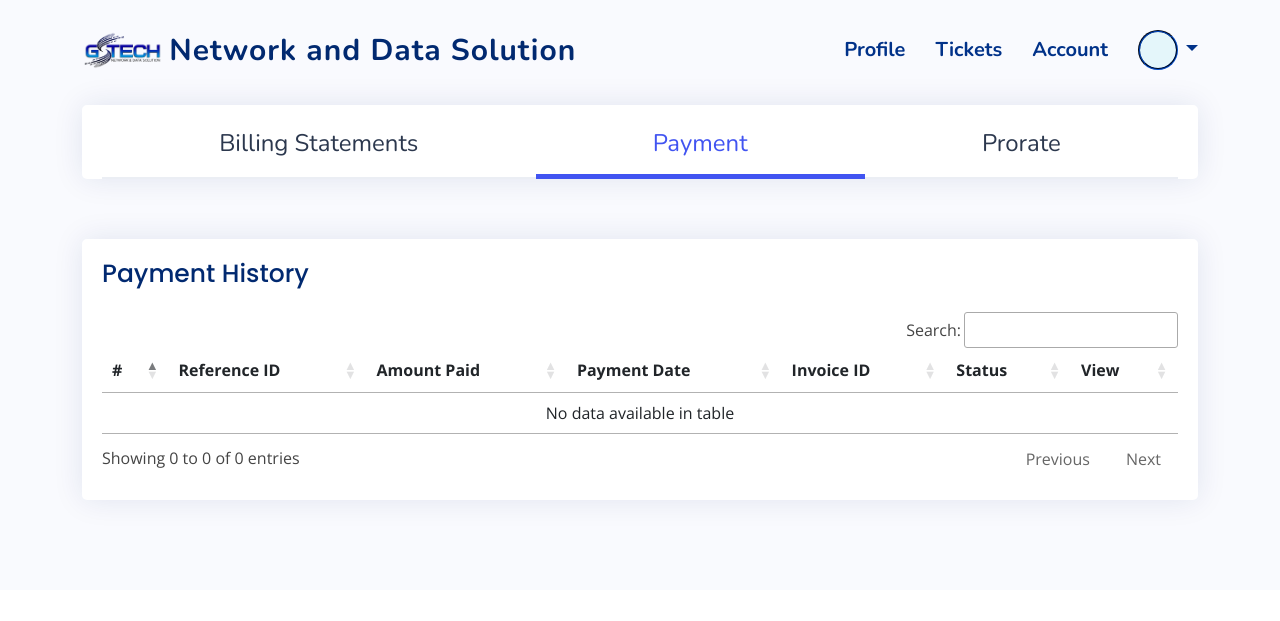
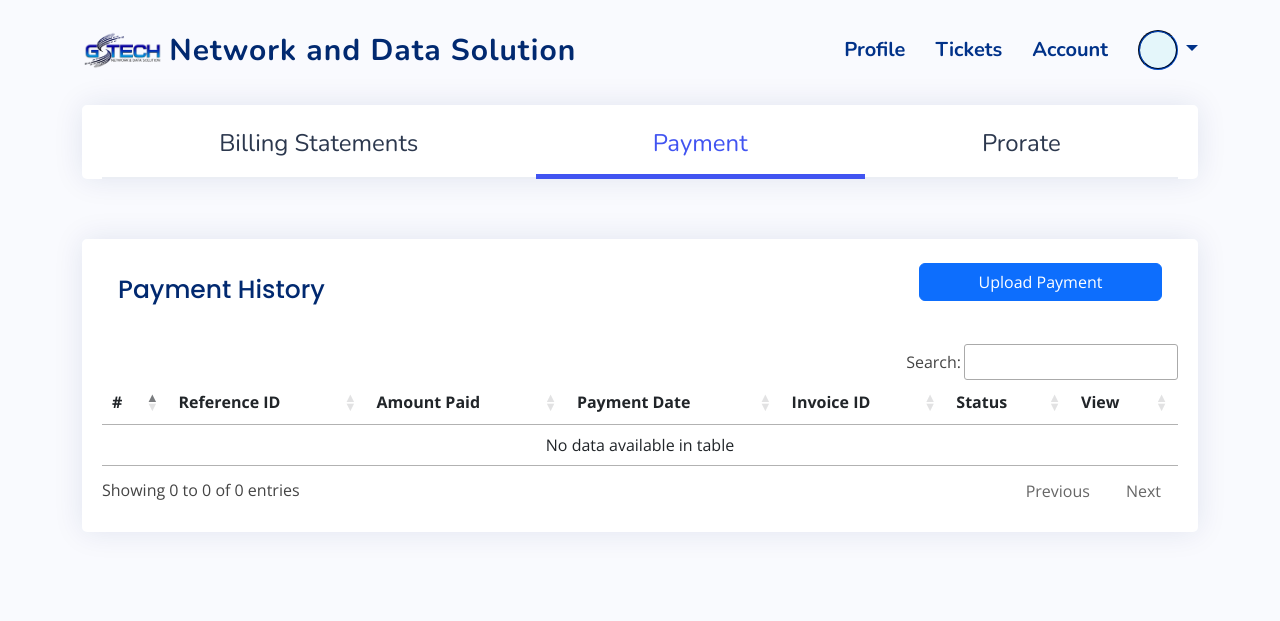
Before and after one commit to jmbnscs/bms-customer, a PHP site: page /public/views/account in a window 1280 px wide, after a click on "Payment". Shown: the top 621 px of the page. Run offline with PHP 8.4, Linux system fonts and the light colour scheme; some libraries are stand-ins or nearby versions.

Commit message:
added upload payment

```diff
--- /dev/null
+++ b/app/includes/upload_payment.php
@@ -0,0 +1,69 @@
+<?php
+    // DB Params
+    $host = 'localhost:3307';
+    $db_name = 'gstech_bms_db';
+    $username = 'root';
+    $password = '';
+    $conn;
+
+    $conn = null;
+
+    try
+    {
+        $conn = new PDO('mysql:host=' .$host. ';dbname=' .$db_name, $username, $password);
+
+        $conn->setAttribute(PDO::ATTR_ERRMODE, PDO::ERRMODE_EXCEPTION);
+    }
+    catch (PDOException $e)
+    {
+        echo 'Connection Error: '.$e->getMessage();
+    }
+
+    if (isset($_POST['upload_submit'])) {
+        $file = $_FILES['payment_file'];
+
+        $fileName = $_FILES['payment_file']['name'];
+        $fileTmpName = $_FILES['payment_file']['tmp_name'];
+        $fileSize = $_FILES['payment_file']['size'];
+        $fileError = $_FILES['payment_file']['error'];
+        $fileType = $_FILES['payment_file']['type'];
+
+        $fileExt = pathinfo($fileName, PATHINFO_EXTENSION);
+
+        $allowed = array ('jpg', 'jpeg', 'png');
+
+        if (in_array(strtolower($fileExt), $allowed)) {
+            if ($fileError == 0) {
+                if ($fileSize < 500000) {
+                    if (count($_FILES) > 0) {
+                        if (is_uploaded_file($_FILES['payment_file']['tmp_name'])) {
+                            $uploaded_image = file_get_contents($_FILES['payment_file']['tmp_name']);
+                            $account_id = $_POST['upload_account_id'];
+                            $query = "INSERT INTO payment_approval (account_id, date_uploaded, uploaded_image) VALUES(:account_id, NOW(), :uploaded_image)";
+                            $stmt = $conn->prepare($query);
+
+                            $stmt->bindParam(':account_id', $account_id);
+                            $stmt->bindParam(':uploaded_image', $uploaded_image);
+
+                            try {
+                                $stmt->execute();
+                                echo "<script> toastr.success('Payment uploaded successfully.') </script>";
+
+                            } catch (Exception $e) {
+                                echo "<script> toastr.error(' " . $e . " ') </script>";
+                            }
+                        }
+                    }
+                }
+                else {
+                    echo "<script> toastr.error('File too large. Please try again') </script>";
+                }
+            }
+            else {
+                echo "<script> toastr.error('There was an error uploading your file. Please try again') </script>";
+            }
+        }
+        else {
+            echo "<script> toastr.error('File not allowed. Please try again') </script>";
+        }
+    }
--- a/public/js/account.js
+++ b/public/js/account.js
@@ -65,6 +65,17 @@
             </tr>
         `)).draw(false);
     }
+
+    var uploadModal = document.getElementById('upload-payment-modal');
+    uploadModal.addEventListener('show.bs.modal', async function (event) {
+        $('#upload_account_id').val(account_id);
+
+        // $('#upload-payment').on('submit', (e) => {
+        //     // e.preventDefault();
+        //     $('#upload-payment').attr('action', '../../app/includes/upload_payment.php');
+
+        // })
+    });
 
     setViewModal('view-payment')
 }
--- a/public/js/forgot.js
+++ b/public/js/forgot.js
@@ -17,7 +17,7 @@
     input.addEventListener("blur", RemoveClass);
 });
 
-const DIR_API = location.protocol + '//' + location.host + '/gstech_api/api/'
+const DIR_API = location.protocol + '//' + location.host + '/gstech_api/api/';
 const DIR_APP_LOAD = location.protocol + '//' + location.host + '/bms-customer/app/includes/';
 
 $(function () {
--- a/public/js/main.js
+++ b/public/js/main.js
@@ -1,4 +1,5 @@
 const DIR_API = location.protocol + '//' + location.host + '/gstech_api/api/';
+const DIR_APP = location.protocol + '//' + location.host + '/bms-customer/app/includes/';
 const account_id = localStorage.getItem('account_id');
 const pw_check = localStorage.getItem('pw');
 const customer_data = getUserData();
--- a/public/models/header.html
+++ b/public/models/header.html
@@ -150,10 +150,7 @@
     </header>
     <!-- End Header -->
 
-    <a
-      href="#"
-      class="back-to-top d-flex align-items-center justify-content-center"
-    >
+    <a href="#" class="back-to-top d-flex align-items-center justify-content-center">
       <i class="bi bi-arrow-up-short"></i>
     </a>
 
--- a/public/views/account.php
+++ b/public/views/account.php
@@ -1,4 +1,4 @@
-<?php include '../models/header.html'; ?>
+<?php include '../models/header.html'; include '../../app/includes/upload_payment.php'?>
 
 <!-- Customer Account Section -->
 <main id="main" class=" Account"> <!-- NOTE: overflow-scroll class for the datatables -->
@@ -76,7 +76,10 @@
                 <div class="card overflow-auto">
                   <div class="card-body">
                     <div>
-                      <h5 class="card-title">Payment History</h5>
+                      <div class="row pt-3 p-3">
+                        <div class="col-sm-9"><h5 class="card-title">Payment History</h5></div>
+                        <div class="col-sm-3 text-center pt-2"><a href="#"><button class="btn btn-primary w-100" data-bs-toggle="modal" data-bs-target="#upload-payment-modal">Upload Payment</button></a></div>
+                      </div>
                       <table class="table table-borderless" id="customer-payment-tbl">
                         <thead>
                           <tr>
@@ -195,6 +198,50 @@
         </div>
       </div>
 
+      <!-- Upload Payment Modal -->
+      <form action="" method="post" enctype="multipart/form-data" id="upload-payment">
+        <div class="modal fade" id="upload-payment-modal" tabindex="-1">
+          <div class="modal-dialog modal-dialog-scrollable modal-dialog-centered modal-m">
+            <div class="modal-content">
+
+              <!-- Modal Header -->
+              <div class="modal-header">
+                <h5 class="modal-title">Upload Payment</h5>
+                <button type="button" class="btn-close" data-bs-dismiss="modal" aria-label="Close"></button>
+              </div>
+
+              <!-- Modal Body -->
+              <div class="modal-body">
+                <div class="row mb-3">
+                  <label for="upload_account_id" class="col-sm-4 col-form-label">Account ID</label>
+                  <div class="col-sm-8">
+                    <input type="text" class="form-control" id="upload_account_id" name="upload_account_id" value="" readonly>
+                  </div>
+                </div>
+
+                <div class="row mb-3">
+                  <label for="payment_file" class="col-sm-4 col-form-label">Attach Payment</label>
+                  <div class="col-sm-8">
+                    <input type="file" class="form-control" id="payment_file" name="payment_file" accept="image/png, image/jpeg" value="" required>
+                  </div>
+                </div>
+
+              </div>
+              <!-- End Modal Body -->
+
+              <!-- Modal Footer -->
+              <div class="modal-footer">
+                <button type="button" class="btn btn-secondary" data-bs-dismiss="modal">Close</button>
+                <!-- <button type="submit" class="btn btn-success" id="edit-btn">Save Changes</button> -->
+                <input type="submit" name="upload_submit" id="upload_submit" class="btn btn-success" value="Upload">
+              </div>
+
+            </div>
+          </div>
+        </div>
+      </form>
+
+
       <!-- Prorate Record Modal -->
       <div class="modal fade" id="view-prorate" tabindex="-1">
         <div class="modal-dialog modal-dialog-scrollable modal-dialog-centered modal-m">
--- a/public/views/ticket.php
+++ b/public/views/ticket.php
@@ -8,9 +8,9 @@
       <div class="row">
         <div class="account-ticket col-xl-12">
           <div class="tkt-tbl card">
-            <div class="row pt-3 ps-3">
+            <div class="row pt-3 p-3">
               <div class="col-sm-9"><h5 class="card-title">Ticket History</h5></div>
-              <div class="col-sm-3 text-center pt-2"><a href="#create"><button class="btn btn-primary">Create New</button></a></div>
+              <div class="col-sm-3 text-center pt-2"><a href="#create"><button class="btn btn-primary w-100">Submit a Ticket</button></a></div>
             </div>
             <div class="card-body">
               <table class="table table-borderless pt-3" id="customer-ticket-tbl">
@@ -43,7 +43,7 @@
         <div class="card col-md-6">
           <div class="card-body pt-4">
             <header class="section-header">
-              <p class="text-center">Create a Ticket</p>
+              <p class="text-center">Submit a Ticket</p>
             </header>
 
               <div class="row-4">
```
Also changed, not shown: app/includes/curl.init.php (+11 -2 lines), 1 other file.
